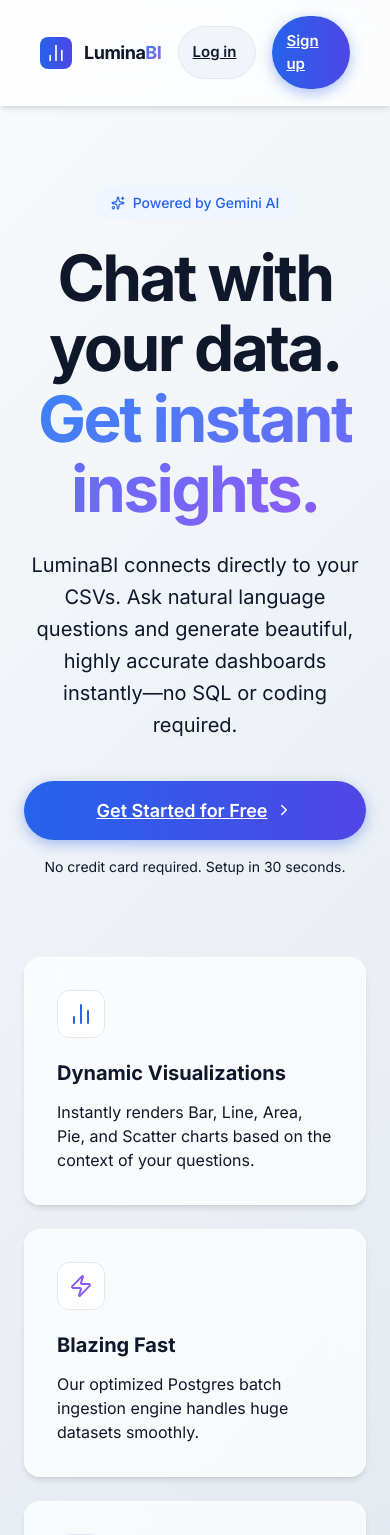
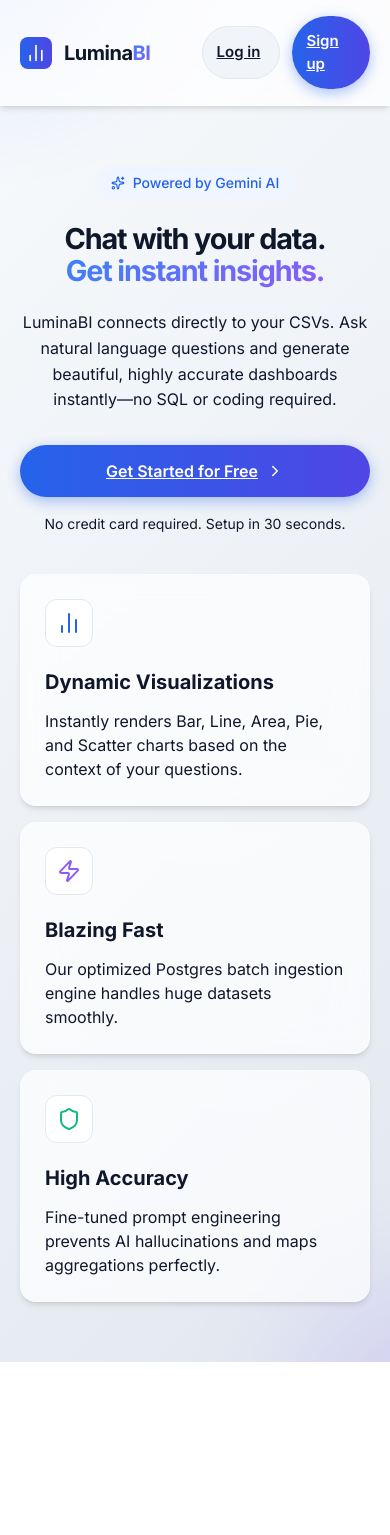
Before and after one commit to Himanshujha25/LuminaBI, a React (Vite) app in the folder client/: page / in a window 390 px wide. Shown: the top 1535 px of the page. After the commit the page ends 1362 px from the top, so only its background shows below. Built offline with nearby package versions, Linux system fonts and the light colour scheme.

Commit message:
Enhance Home page with premium animations and full mobile responsiveness

```diff
--- a/client/src/pages/Home.css
+++ b/client/src/pages/Home.css
@@ -3,6 +3,8 @@
   display: flex;
   flex-direction: column;
   background: var(--bg-gradient);
+  position: relative;
+  overflow: hidden;
 }
 
 .home-nav {
@@ -118,3 +120,108 @@
   margin-bottom: 12px;
   font-size: 1.25rem;
 }
+
+/* --- PREMIUM UI ENHANCEMENTS & RESPONSIVENESS --- */
+.bg-orb {
+  position: absolute;
+  border-radius: 50%;
+  filter: blur(100px);
+  z-index: 0;
+  opacity: 0.15;
+  animation: floatOrb 20s infinite ease-in-out alternate;
+  pointer-events: none;
+}
+
+.orb-1 {
+  width: 600px;
+  height: 600px;
+  background: var(--accent-blue);
+  top: -200px;
+  left: -200px;
+}
+
+.orb-2 {
+  width: 500px;
+  height: 500px;
+  background: #8b5cf6; /* accent-purple */
+  bottom: -200px;
+  right: -200px;
+  animation-delay: -10s;
+}
+
+@keyframes floatOrb {
+  0% { transform: translate(0, 0) scale(1); }
+  50% { transform: translate(50px, -50px) scale(1.1); }
+  100% { transform: translate(-50px, 50px) scale(0.9); }
+}
+
+.home-nav, .hero-section {
+  position: relative;
+  z-index: 10;
+}
+
+/* Tablets/Laptops */
+@media (max-width: 1024px) {
+  .hero-title {
+    font-size: 3rem;
+  }
+}
+
+/* Mobile Devices */
+@media (max-width: 768px) {
+  .home-nav {
+    padding: 16px 20px;
+  }
+
+  .home-nav-links {
+    gap: 12px;
+  }
+
+  .hero-section {
+    padding: 60px 20px;
+    justify-content: flex-start;
+  }
+
+  .hero-title {
+    font-size: 2.25rem;
+  }
+
+  .hero-subtitle {
+    font-size: 1rem;
+    margin-bottom: 32px;
+  }
+
+  .btn-large {
+    width: 100%;
+    justify-content: center;
+    padding: 14px 24px;
+    font-size: 16px;
+  }
+
+  .features-grid {
+    margin-top: 40px;
+    grid-template-columns: 1fr;
+    gap: 16px;
+  }
+
+  .feature-card {
+    padding: 24px;
+  }
+
+  .orb-1, .orb-2 {
+    width: 300px;
+    height: 300px;
+    filter: blur(60px);
+  }
+}
+
+/* Small Phones */
+@media (max-width: 480px) {
+  .hero-title {
+    font-size: 1.8rem;
+  }
+
+  .logo-text {
+    font-size: 1.25rem;
+  }
+}
--- a/client/src/pages/Home.jsx
+++ b/client/src/pages/Home.jsx
@@ -6,6 +6,10 @@
 const Home = () => {
   return (
     <div className="home-container">
+      {/* Animated Background Orbs */}
+      <div className="bg-orb orb-1"></div>
+      <div className="bg-orb orb-2"></div>
+
       {/* Navbar for Landing */}
       <nav className="home-nav glass-panel">
         <div className="home-logo">
```
